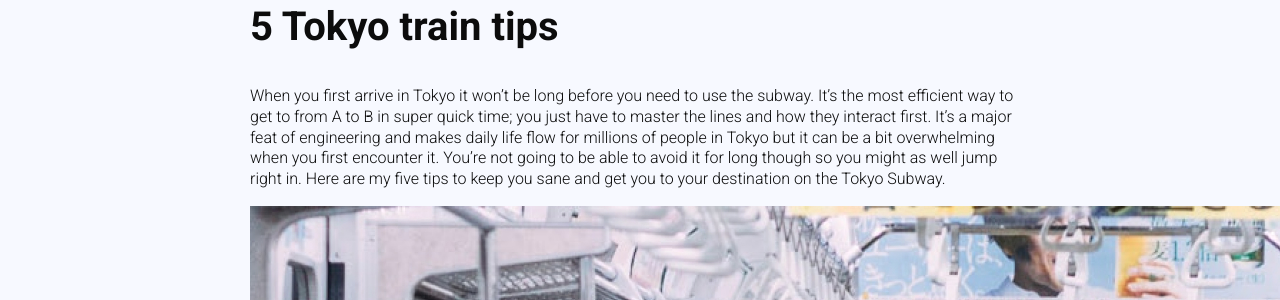
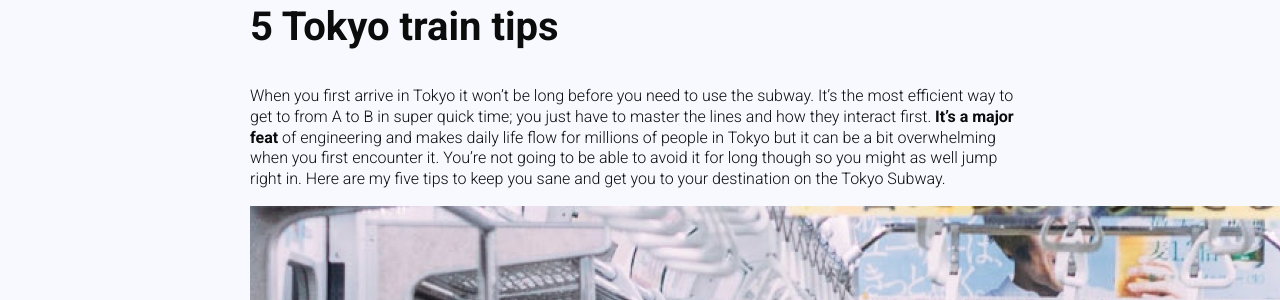
Before and after one commit to yanant/anightinjapan, a Jekyll site: the page built from _posts/2019-01-30-tokyo-train-tips.md, in a window 1280 px wide and 900 px high. Shown: the part 163-463 px from the top of the window. Built offline with Jekyll 4.4.1, drawn with Linux system fonts in a browser that asks for light colours.

```diff
--- a/_posts/2019-01-30-tokyo-train-tips.md
+++ b/_posts/2019-01-30-tokyo-train-tips.md
@@ -5,7 +5,7 @@ excerpt: Here are my 5 tips to keep you sane and get you to your destination on
   Tokyo Subway.
 ---
 
-When you first arrive in Tokyo it won’t be long before you need to use the subway.  It’s the most efficient way to get to from A to B in super quick time; you just have to master the lines and how they interact first. It’s a major feat of engineering and makes daily life flow for millions of people in Tokyo but it can be a bit overwhelming when you first encounter it.  You’re not going to be able to avoid it for long though so you might as well jump right in.  Here are my five tips to keep you sane and get you to your destination on the Tokyo Subway.
+When you first arrive in Tokyo it won’t be long before you need to use the subway.  It’s the most efficient way to get to from A to B in super quick time; you just have to master the lines and how they interact first. **It’s a major feat** of engineering and makes daily life flow for millions of people in Tokyo but it can be a bit overwhelming when you first encounter it.  You’re not going to be able to avoid it for long though so you might as well jump right in.  Here are my five tips to keep you sane and get you to your destination on the Tokyo Subway.
 
 ![blog-3a.jpg](/uploads/blog-3a.jpg)
 
```
